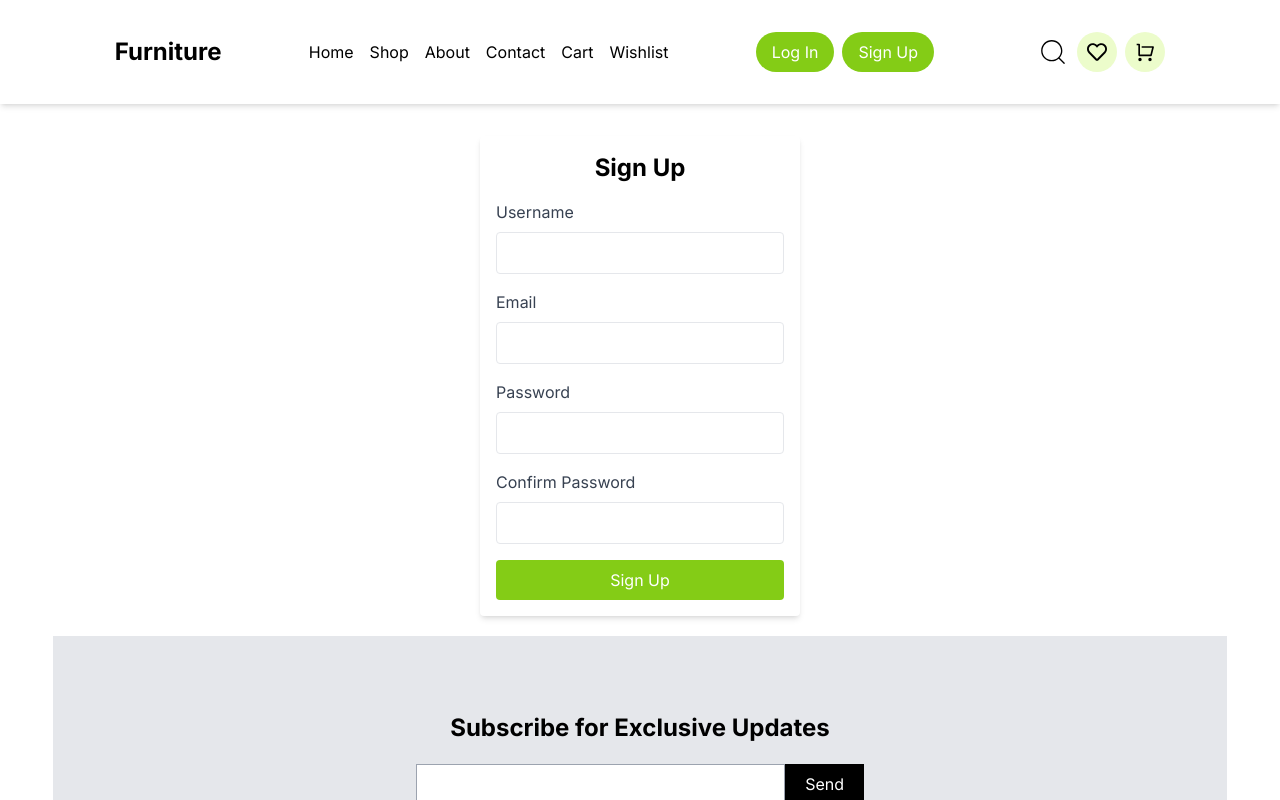
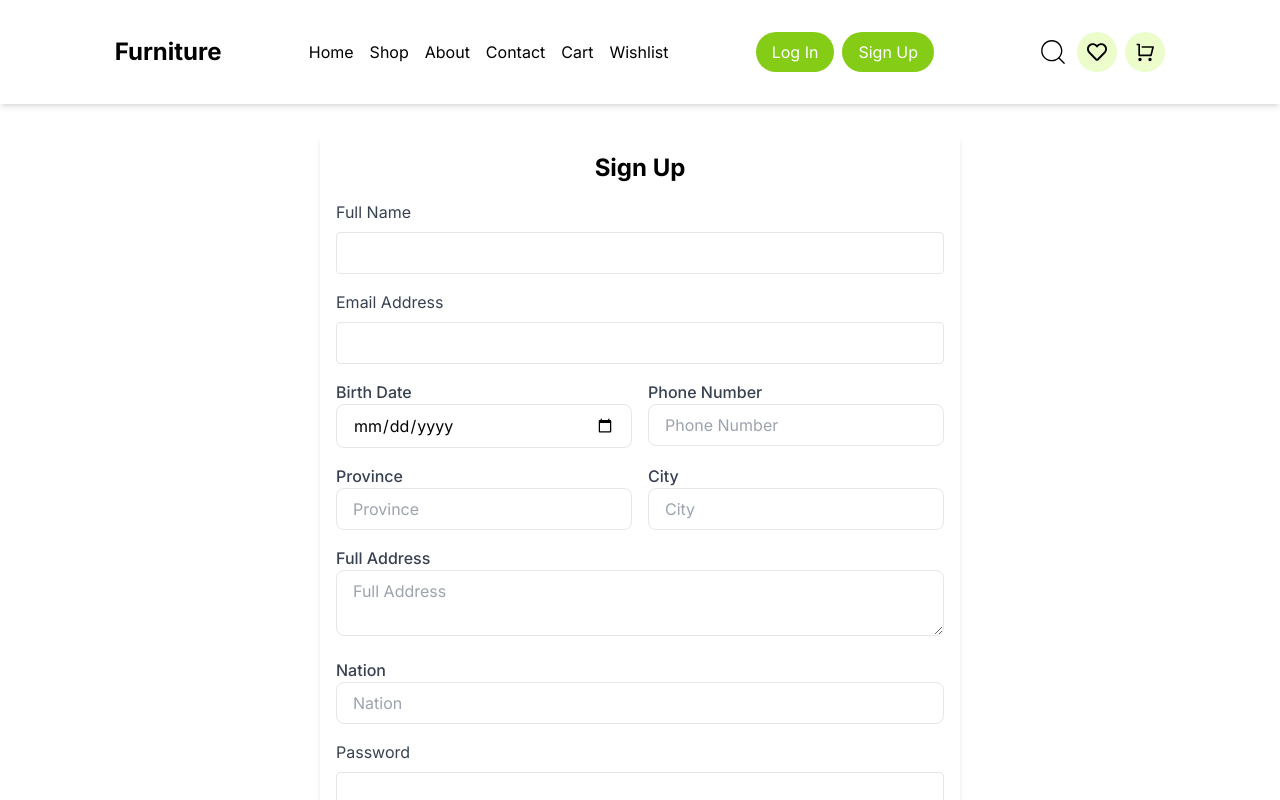
Before and after one commit to KhacThien88/Furniture-FE, a React (Create React App) app: page /signup in a window 1280 px wide. Shown: the top 800 px of the page. Built offline with nearby package versions, Linux system fonts and the light colour scheme.

Commit message:
update sign up and sign in

```diff
--- a/package.json
+++ b/package.json
@@ -17,6 +17,7 @@
     "react-redux": "^9.1.2",
     "react-router-dom": "^6.27.0",
     "react-scripts": "^5.0.1",
+    "react-toastify": "^10.0.6",
     "swiper": "^11.1.14",
     "web-vitals": "^2.1.4"
   },
--- a/src/components/AuthForm.jsx
+++ b/src/components/AuthForm.jsx
@@ -1,14 +1,20 @@
-import React, { useState } from 'react';
-import { useDispatch, useSelector } from 'react-redux';
-import { registerUser, loginUser } from '../slices/userSlice';
-import { useNavigate } from 'react-router-dom';
+import React, { useState } from "react";
+import { useDispatch, useSelector } from "react-redux";
+import { registerUser, loginUser } from "../slices/userSlice";
+import { useNavigate } from "react-router-dom";
 
 const AuthForm = ({ mode }) => {
   const [formData, setFormData] = useState({
-    email: '',
-    password: '',
-    username: '',
-    confirmPassword: '',
+    FullName: "",
+    Email: "",
+    BirthDate: "",
+    PhoneNumber: "",
+    Province: "",
+    City: "",
+    Nation: "",
+    Address: "",
+    Password: "",
+    ConfirmPassword: "",
   });
   const navigate = useNavigate();
   const dispatch = useDispatch();
@@ -23,85 +29,193 @@ const AuthForm = ({ mode }) => {
 
   const handleSubmit = async (e) => {
     e.preventDefault();
-    if (mode === 'signup' && formData.password !== formData.confirmPassword) {
-      alert('Passwords do not match');
+    if (mode === "signup" && formData.Password !== formData.ConfirmPassword) {
+      alert("Passwords do not match");
       return;
     }
 
+    const payload =
+      mode === "signup"
+        ? formData
+        : { email: formData.Email, password: formData.Password };
+
     const action =
-      mode === 'signup' ? registerUser(formData) : loginUser(formData);
+      mode === "signup" ? registerUser(payload) : loginUser(payload);
     const result = await dispatch(action);
 
-    if (result.meta.requestStatus === 'fulfilled') {
-      if (mode === 'signup') {
-        navigate('/login'); // Redirect to login page after successful signup
+    if (result.meta.requestStatus === "fulfilled") {
+      if (mode === "signup") {
+        alert("Đăng kí thành công");
+        navigate("/login"); // Redirect to login page after successful signup
       } else {
-        navigate('/'); // Redirect to home page after successful login
+        navigate("/"); // Redirect to home page after successful login
       }
     }
   };
 
   return (
-    <div className='auth-form w-80 mx-auto p-4 bg-white rounded shadow-md'>
-      <h2 className='text-2xl font-bold mb-4 text-center'>
-        {mode === 'login' ? 'Login' : 'Sign Up'}
+    <div className="auth-form w-full mx-auto p-4 bg-white rounded shadow-md">
+      <h2 className="text-2xl font-bold mb-4 text-center">
+        {mode === "login" ? "Login" : "Sign Up"}
       </h2>
       <form onSubmit={handleSubmit}>
-        {mode === 'signup' && (
-          <div className='mb-4'>
-            <label className='block text-gray-700 mb-2'>Username</label>
+        {mode === "signup" && (
+          <div className="mb-4">
+            <label className="block text-gray-700 mb-2">Full Name</label>
             <input
-              type='text'
-              name='username'
-              value={formData.username}
+              type="text"
+              name="FullName"
+              value={formData.FullName}
               onChange={handleChange}
-              className='w-full p-2 border rounded'
+              className="w-full p-2 border rounded"
               required
             />
           </div>
         )}
-        <div className='mb-4'>
-          <label className='block text-gray-700 mb-2'>Email</label>
+        <div className="mb-4">
+          <label className="block text-gray-700 mb-2">Email Address</label>
           <input
-            type='email'
-            name='email'
-            value={formData.email}
+            type="email"
+            name="Email"
+            value={formData.Email}
             onChange={handleChange}
-            className='w-full p-2 border rounded'
+            className="w-full p-2 border rounded"
             required
           />
         </div>
-        <div className='mb-4'>
-          <label className='block text-gray-700 mb-2'>Password</label>
+        {mode === "signup" && (
+          <>
+            <div className="mb-4 flex gap-4">
+              <div className="flex-1">
+                <label
+                  htmlFor="BirthDate"
+                  className="block font-medium text-gray-700"
+                >
+                  Birth Date
+                </label>
+                <input
+                  type="date"
+                  name="BirthDate"
+                  value={formData.BirthDate}
+                  onChange={handleChange}
+                  className="w-full rounded-lg border px-4 py-2 focus:outline-none focus:ring-2 focus:ring-blue-500"
+                />
+              </div>
+              <div className="flex-1">
+                <label
+                  htmlFor="PhoneNumber"
+                  className="block font-medium text-gray-700"
+                >
+                  Phone Number
+                </label>
+                <input
+                  type="text"
+                  name="PhoneNumber"
+                  placeholder="Phone Number"
+                  value={formData.PhoneNumber}
+                  onChange={handleChange}
+                  className="w-full rounded-lg border px-4 py-2 focus:outline-none focus:ring-2 focus:ring-blue-500"
+                />
+              </div>
+            </div>
+            <div className="mb-4 flex gap-4">
+              <div className="flex-1">
+                <label
+                  htmlFor="Province"
+                  className="block font-medium text-gray-700"
+                >
+                  Province
+                </label>
+                <input
+                  type="text"
+                  name="Province"
+                  placeholder="Province"
+                  value={formData.Province}
+                  onChange={handleChange}
+                  className="w-full rounded-lg border px-4 py-2 focus:outline-none focus:ring-2 focus:ring-blue-500"
+                />
+              </div>
+              <div className="flex-1">
+                <label
+                  htmlFor="City"
+                  className="block font-medium text-gray-700"
+                >
+                  City
+                </label>
+                <input
+                  type="text"
+                  name="City"
+                  placeholder="City"
+                  value={formData.City}
+                  onChange={handleChange}
+                  className="w-full rounded-lg border px-4 py-2 focus:outline-none focus:ring-2 focus:ring-blue-500"
+                />
+              </div>
+            </div>
+            <div className="mb-4">
+              <label
+                htmlFor="Address"
+                className="block font-medium text-gray-700"
+              >
+                Full Address
+              </label>
+              <textarea
+                name="Address"
+                placeholder="Full Address"
+                value={formData.Address}
+                onChange={handleChange}
+                className="w-full rounded-lg border px-4 py-2 focus:outline-none focus:ring-2 focus:ring-blue-500"
+              />
+            </div>
+            <div className="mb-4">
+              <label
+                htmlFor="Nation"
+                className="block font-medium text-gray-700"
+              >
+                Nation
+              </label>
+              <input
+                type="text"
+                name="Nation"
+                placeholder="Nation"
+                value={formData.Nation}
+                onChange={handleChange}
+                className="w-full rounded-lg border px-4 py-2 focus:outline-none focus:ring-2 focus:ring-blue-500"
+              />
+            </div>
+          </>
+        )}
+        <div className="mb-4">
+          <label className="block text-gray-700 mb-2">Password</label>
           <input
-            type='password'
-            name='password'
-            value={formData.password}
+            type="password"
+            name="Password"
+            value={formData.Password}
             onChange={handleChange}
-            className='w-full p-2 border rounded'
+            className="w-full p-2 border rounded"
             required
           />
         </div>
-        {mode === 'signup' && (
-          <div className='mb-4'>
-            <label className='block text-gray-700 mb-2'>Confirm Password</label>
+        {mode === "signup" && (
+          <div className="mb-4">
+            <label className="block text-gray-700 mb-2">Confirm Password</label>
             <input
-              type='password'
-              name='confirmPassword'
-              value={formData.confirmPassword}
+              type="password"
+              name="ConfirmPassword"
+              value={formData.ConfirmPassword}
               onChange={handleChange}
-              className='w-full p-2 border rounded'
+              className="w-full p-2 border rounded"
               required
             />
           </div>
         )}
-        {error && <p className='text-red-500'>{error}</p>}
+        {error && <p className="text-red-500">{error}</p>}
         <button
-          type='submit'
-          className='w-full bg-lime-500 text-white p-2 rounded hover:bg-lime-600'
+          type="submit"
+          className="w-full bg-lime-500 text-white p-2 rounded hover:bg-lime-600"
           disabled={loading}
         >
-          {loading ? 'Please wait...' : mode === 'login' ? 'Login' : 'Sign Up'}
+          {loading ? "Please wait..." : mode === "login" ? "Login" : "Sign Up"}
         </button>
       </form>
     </div>
--- a/src/pages/Signup.jsx
+++ b/src/pages/Signup.jsx
@@ -1,13 +1,15 @@
 // src/pages/Signup.js
-import React from 'react';
-import AuthForm from '../components/AuthForm';
-import Newsletter from '../components/Newsletter';
+import React from "react";
+import AuthForm from "../components/AuthForm";
+import Newsletter from "../components/Newsletter";
 
 const Signup = () => {
   return (
-    <div className='w-full h-full flex flex-col justify-center items-center py-8'>
-      <AuthForm mode='signup' />
-      <div className='w-11/12 py-5'>
+    <div className="w-full h-full flex flex-col justify-center items-center py-8">
+      <div className="w-1/2">
+        <AuthForm mode="signup" />
+      </div>
+      <div className="w-11/12 py-5">
         <Newsletter />
       </div>
     </div>
```
Also changed, not shown: src/slices/userSlice.js (+16 -16 lines), 1 other file (tests, documents, lock files or other folders).
